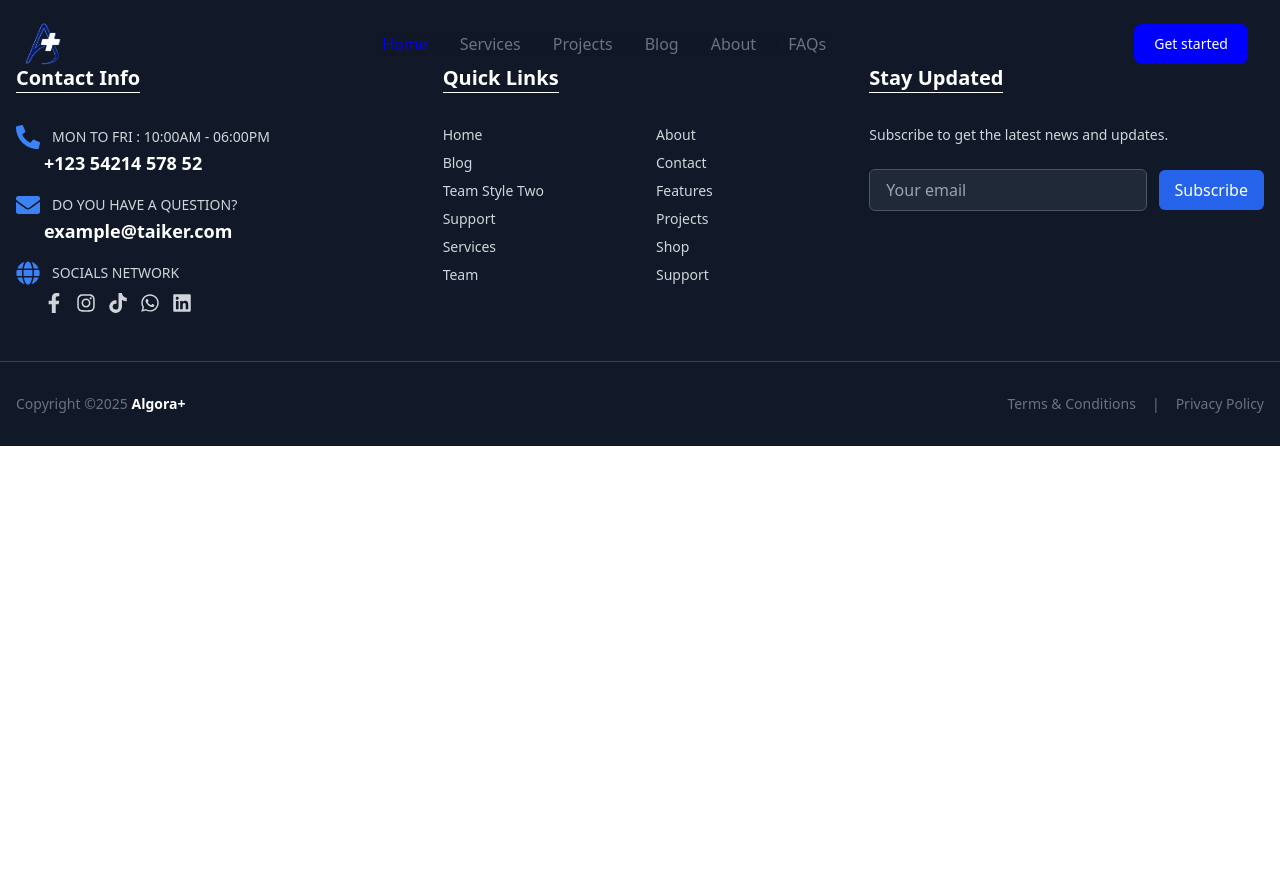
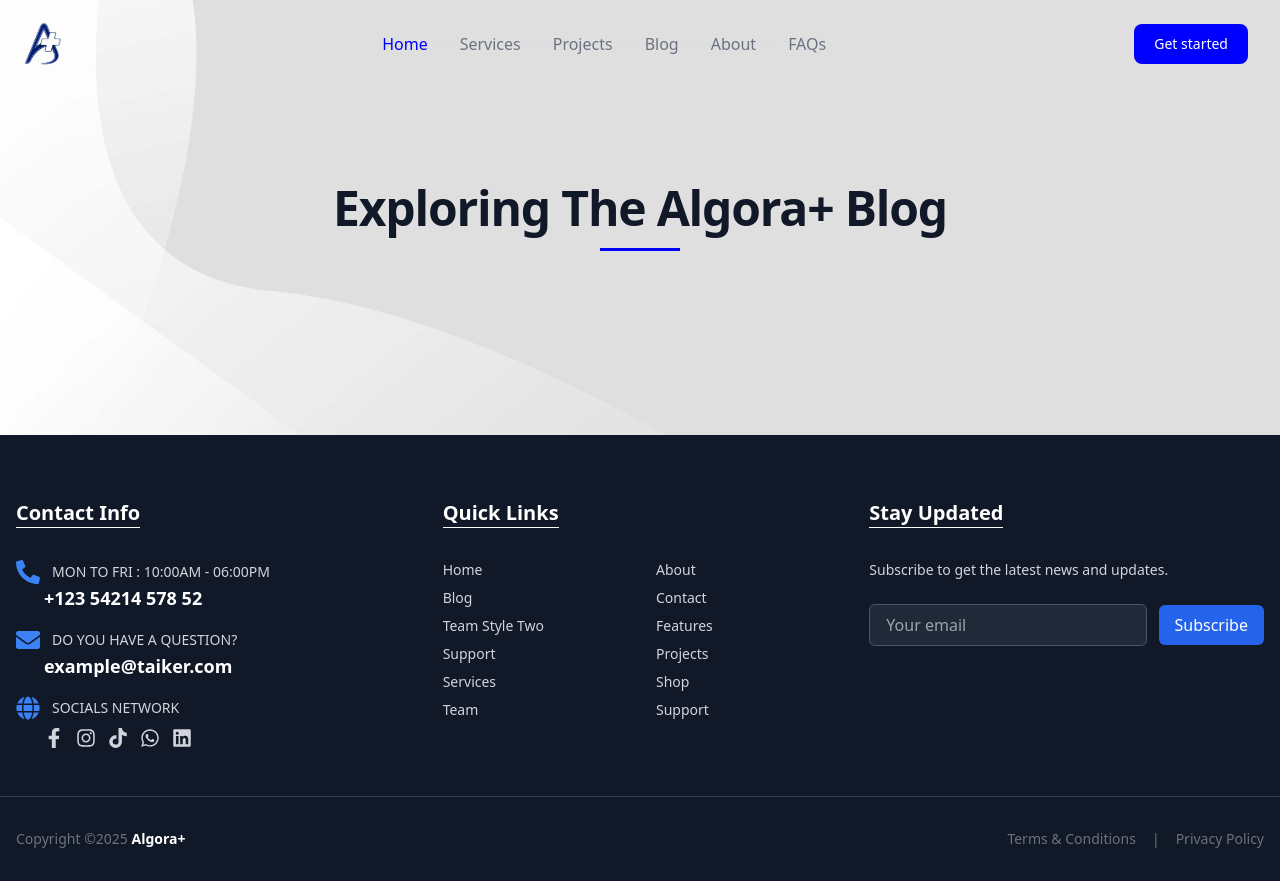
Before and after one commit to AshrafSholok/algora, a React (Vite) app: page /blog in a window 1280 px wide. Before the commit the page ends 800 px from the top, so only its background shows below. Built offline with nearby package versions, Linux system fonts and the light colour scheme.

Commit message:
feat: add empty blog page

```diff
--- a/src/App.jsx
+++ b/src/App.jsx
@@ -7,6 +7,7 @@ import Services from "./pages/services/Services"
 import ServiceDetail from "./pages/services/ServicesDetails"
 import About from "./pages/about/About"
 import ContactUs from "./pages/contactUs/ContactUs"
+import Blog from "./pages/blog/Blog"
 
 
 function App() {
@@ -21,6 +22,7 @@ function App() {
           <Route path="/services/:serviceId" element={<ServiceDetail />} />
           <Route path="/about" element={<About />} />
           <Route path="/contactus" element={<ContactUs />} />
+          <Route path="/blog" element={<Blog />}/>
           {/* Add more routes as needed */}
         </Routes>
         <Footer />
--- /dev/null
+++ b/src/pages/blog/Blog.jsx
@@ -0,0 +1,11 @@
+import Hero from '../../components/common/Hero'
+
+function Blog() {
+  return (
+    <>
+        <Hero title={'Exploring The Algora+ Blog'}/>
+    </>
+  )
+}
+
+export default Blog
```
